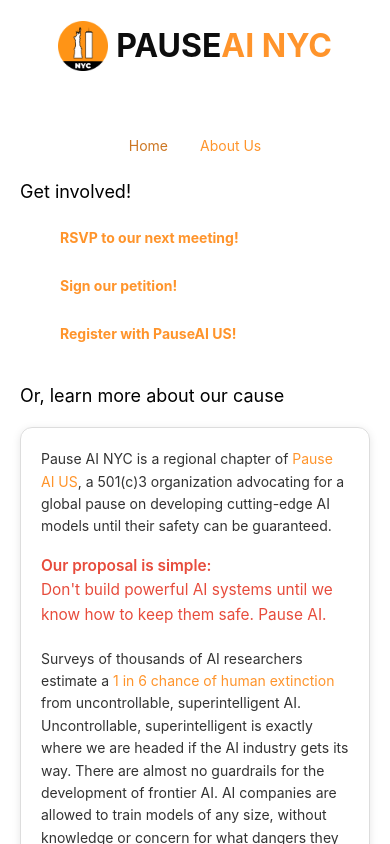
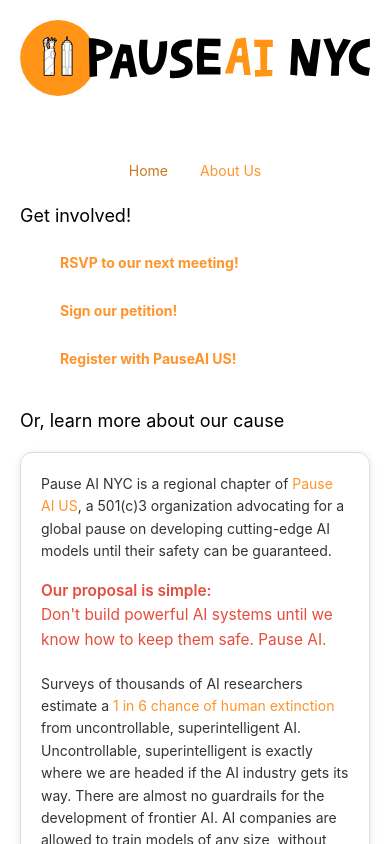
Before and after one commit to pauseainyc/pause-ai-nyc, a Vue app: page / in a window 390 px wide. Shown: the top 844 px of the page. Built offline with nearby package versions, Linux system fonts and the light colour scheme.

Commit message:
updated logo! (#13)

```diff
--- a/src/App.vue
+++ b/src/App.vue
@@ -1,12 +1,6 @@
 <template>
   <header>
-    <div class="header-emblem">
-      <img class="header-emblem-logo" src="@/assets/logo.png" alt="Pause AI NYC logo" />
-      <div class="header-emblem-text">
-        <span class="black">PAUSE</span>
-        <span class="orange">AI NYC</span>
-      </div>
-    </div>
+    <img class="header-logo" src="@/assets/pauseai_nyc_logo_full.svg" alt="Pause AI NYC logo" />
     <div id="social-media-icons">
       <a v-for="icon in socialMediaIcons" class="social-media-icon" :href="icon.url" :alt="icon.name" :title="icon.name">
         <svg>
@@ -46,26 +40,9 @@
   align-items: center;
   padding: 32px 32px 0 32px;
 }
-.header-emblem {
-  display: flex;
-  gap: 8px;
-  .header-emblem-logo {
-    width: 64px;
-    height: 64px;
-    margin: auto;
-  }
-  .header-emblem-text, .header-emblem-text * {
-    font-size: 42px;
-    font-weight: bold;
-    margin: auto;
-    text-wrap: nowrap;
-    .orange {
-      color: #FF942B;
-    }
-    .black {
-      color: #0D0D0D;
-    }
-  }
+.header-logo {
+  height: 100px;
+  margin: auto;
 }
 
 #social-media-icons {
@@ -121,12 +98,10 @@
   header {
     padding: 20px 20px 0 20px;
   }
-  .header-emblem-logo {
-    width: 50px !important;
-    height: 50px !important;
-  }
-  .header-emblem-text, .header-emblem-text * {
-    font-size: 32px !important;
+  .header-logo {
+    height: unset;
+    max-height: 100px;
+    width: 100%;
   }
   #router-view-container {
     padding: 20px;
```
Also changed, not shown: src/assets/pauseai_nyc_logo_circle.svg (added), src/assets/pauseai_nyc_logo_full.svg (added).
